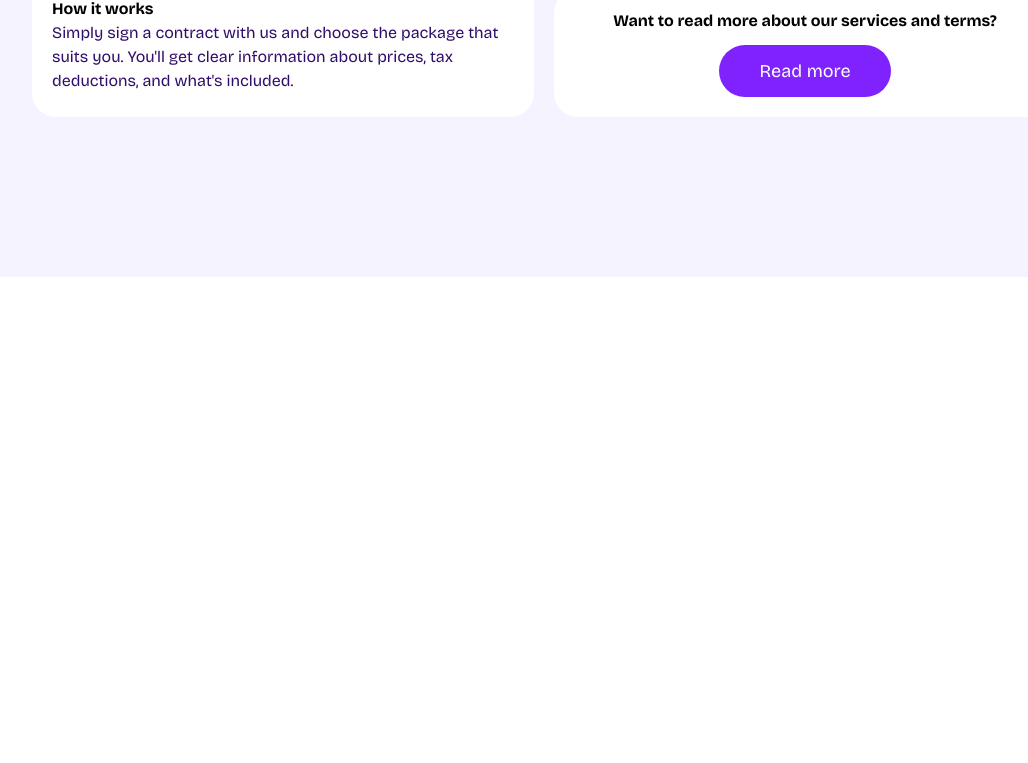
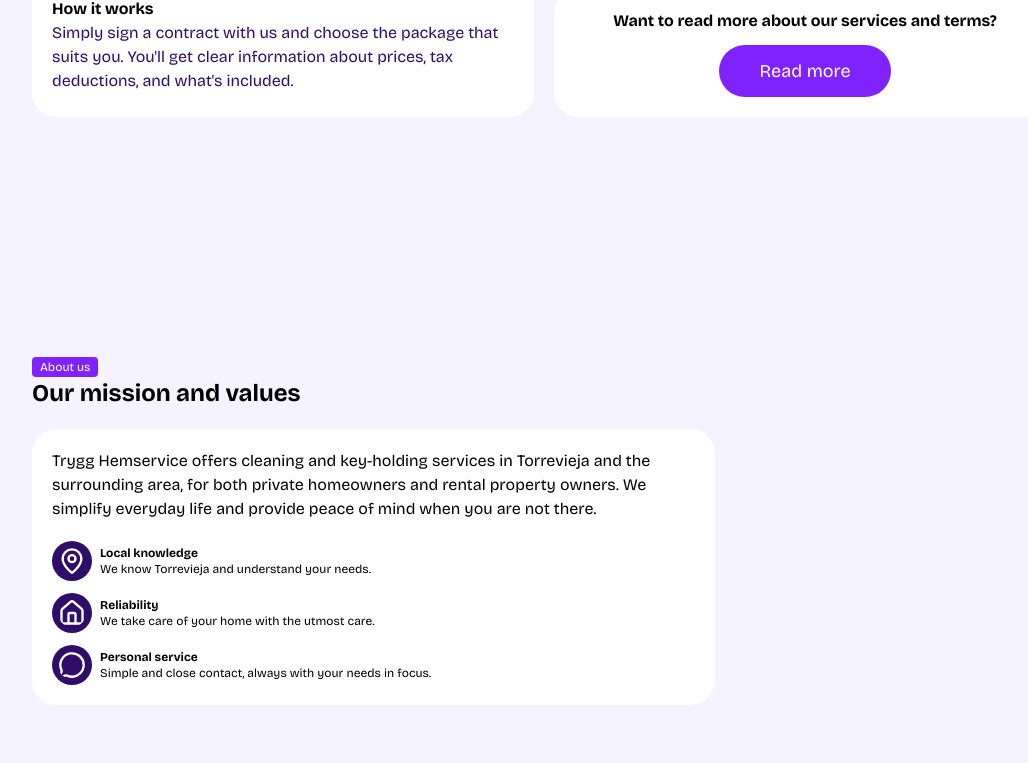
Before and after one commit to scmo-1/TryggHemservice, a Next.js app: page /en in a window 1280 px wide. Shown: the part 1979-2742 px from the top of the page, without its empty margins (96-1124 px from the left). Before the commit the page ends 2256 px from the top, so only its background shows below. Built offline with nearby package versions, Linux system fonts and the light colour scheme.

Commit message:
add ServicesSection with  styling

```diff
--- a/src/app/[lang]/page.jsx
+++ b/src/app/[lang]/page.jsx
@@ -11,7 +11,7 @@
     <div className="flex flex-col">
       <HeroSection content={content} />
       <ServicesSection content={content.services} />
-      <AboutSection content={content} />
+      <AboutSection content={content.about} />
     </div>
   );
 }
--- a/src/components/about/AboutSection.jsx
+++ b/src/components/about/AboutSection.jsx
@@ -1,8 +1,52 @@
 import React from "react";
 import Label from "../ui/Label";
+import Image from "next/image";
+import * as Lucide from "lucide-react";
 
 function AboutSection({ content }) {
-  return <section></section>;
+  return (
+    <section className="flex flex-col items-center bg-violet-50 px-3 py-20">
+      <div className="flex max-w-[480px] flex-col gap-5 lg:max-w-[1024px]">
+        <div>
+          <Label color="light" size="sm">
+            {content.subtitle}
+          </Label>
+          <h2 className="text-xl lg:text-2xl">{content.title}</h2>
+        </div>
+        <div className="rounded-3xl bg-white p-5 lg:w-2/3">
+          <p>{content.companyDesc}</p>
+          <ul className="mt-5 flex flex-col gap-3">
+            {content.tags.map((tag, index) => {
+              const Icon = Lucide[tag.icon];
+              return (
+                <li
+                  key={index}
+                  className="flex flex-col items-center gap-1 lg:flex-row lg:gap-2"
+                >
+                  <Icon className="h-10 w-10 rounded-full bg-violet-950 p-1.5 text-white" />
+                  <span className="text-center text-xs font-bold lg:text-start">
+                    {tag.title} <p className="font-medium">{tag.desc}</p>
+                  </span>
+                </li>
+              );
+            })}
+          </ul>
+        </div>
+        <div className="relative mt-50 rounded-3xl bg-violet-950 p-5 text-white lg:mt-10 lg:w-1/2 lg:self-end">
+          <Image
+            className="absolute top-[-150] right-3 rounded-3xl lg:top-[-220] lg:w-[200px]"
+            href={"#"}
+            src={"/images/portrait.JPG"}
+            alt="Portrait of founder"
+            height={150}
+            width={150}
+          />
+          <span className="text-2xl text-violet-600">{content.greeting}</span>
+          <p>{content.personalDesc}</p>
+        </div>
+      </div>
+    </section>
+  );
 }
 
 export default AboutSection;
--- a/src/components/ui/Wave.jsx
+++ b/src/components/ui/Wave.jsx
@@ -4,11 +4,11 @@
 function Wave({ color = "dark", className = "" }) {
   const colors = {
     dark: "#7C3AED",
-    light: "#eef2ff",
+    light: "#f5f3ff",
   };
 
   return (
-    <div className="absolute top-[-5%] w-screen overflow-hidden">
+    <div className="absolute top-[-5%] w-screen overflow-hidden via-violet-50">
       <svg
         xmlns="http://www.w3.org/2000/svg"
         viewBox="0 0 1512 112"
--- a/src/content/eng.json
+++ b/src/content/eng.json
@@ -47,14 +47,17 @@
     "greeting": "Hello!",
     "tags": [
       {
+        "icon": "MapPin",
         "title": "Local knowledge",
         "desc": "We know Torrevieja and understand your needs."
       },
       {
+        "icon": "House",
         "title": "Reliability",
         "desc": "We take care of your home with the utmost care."
       },
       {
+        "icon": "MessageCircle",
         "title": "Personal service",
         "desc": "Simple and close contact, always with your needs in focus."
       }
--- a/src/content/swe.json
+++ b/src/content/swe.json
@@ -46,14 +46,17 @@
     "greeting": "Hej!",
     "tags": [
       {
+        "icon": "MapPin",
         "title": "Lokalkännedom",
         "desc": "Vi känner Torrevieja och förstår dina behov."
       },
       {
+        "icon": "House",
         "title": "Pålitlighet",
         "desc": "Vi tar hand om ditt hem med största omsorg."
       },
       {
+        "icon": "MessageCirlce",
         "title": "Personligt bemötande",
         "desc": "Enkel och nära kontakt, alltid med dig i fokus."
       }
```
Also changed, not shown: public/images/portrait.JPG (added).
